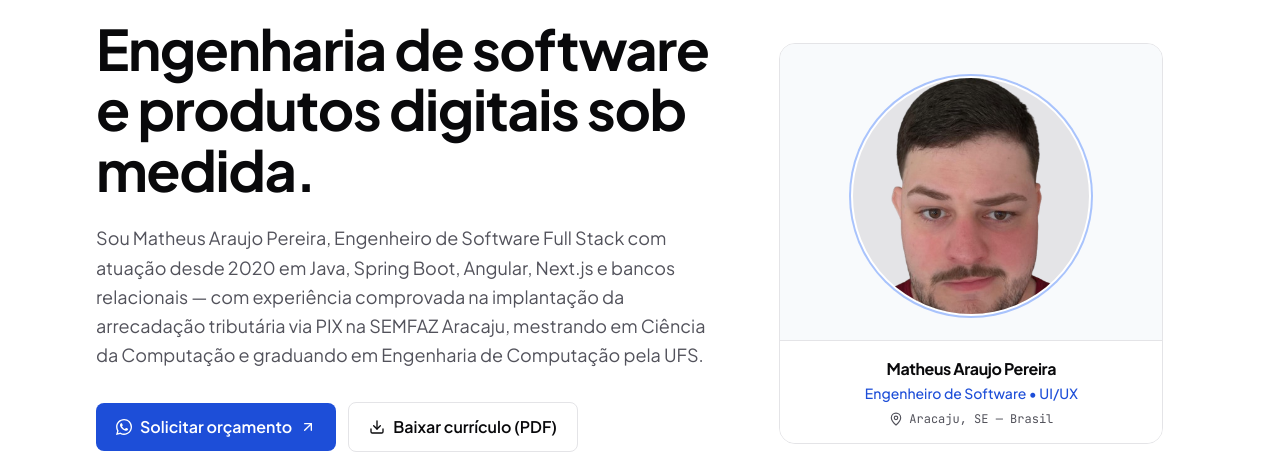
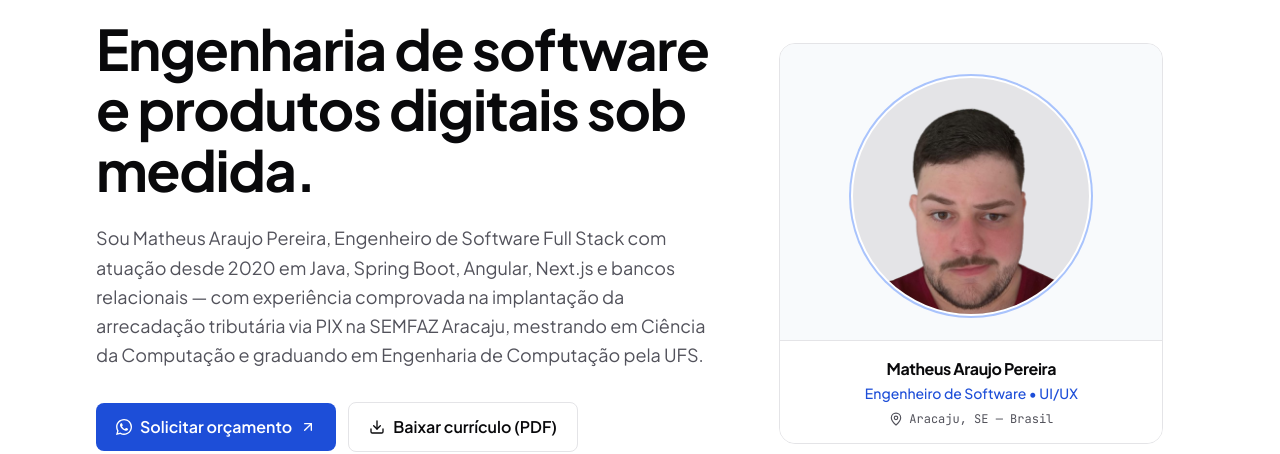
Before and after one commit to matheus-araujo-pereira/portfolio, a Next.js app: page / in a window 1280 px wide. Shown: the part 193-647 px from the top of the page. Built offline with nearby package versions, Linux system fonts and the light colour scheme; no server answers.

Commit message:
fix: refine circular portrait framing and remove excessive zoom

```diff
--- a/src/components/HeroSection.tsx
+++ b/src/components/HeroSection.tsx
@@ -112,16 +112,16 @@ export function HeroSection() {
           <div className="min-w-0 lg:col-span-5">
             <figure className="mx-auto w-full max-w-sm overflow-hidden rounded-2xl border border-[#E4E4E7] bg-[#FFFFFF] dark:border-[#27272A] dark:bg-[#111114]">
               <div className="bg-[#F8FAFC] px-6 pt-8 pb-6 dark:bg-[#111114]">
-                <div className="mx-auto h-56 w-56 overflow-hidden rounded-full border-2 border-white bg-zinc-200 ring-2 ring-blue-600/35 sm:h-60 sm:w-60 dark:border-zinc-900 dark:bg-zinc-800 dark:ring-blue-500/45">
+                <div className="mx-auto flex h-56 w-56 items-end justify-center overflow-hidden rounded-full border-2 border-white bg-zinc-200 pt-6 ring-2 ring-blue-600/35 sm:h-60 sm:w-60 dark:border-zinc-900 dark:bg-zinc-800 dark:ring-blue-500/45">
                   <Image
                     src={PROFILE.photoPath}
                     alt={PROFILE.name}
-                    width={240}
-                    height={240}
+                    width={436}
+                    height={436}
                     quality={100}
                     priority
-                    sizes="240px"
-                    className="h-full w-full scale-115 translate-y-2 object-cover object-top contrast-[1.03]"
+                    sizes="(min-width: 640px) 240px, 224px"
+                    className="h-full w-full object-contain object-bottom"
                   />
                 </div>
               </div>
```
